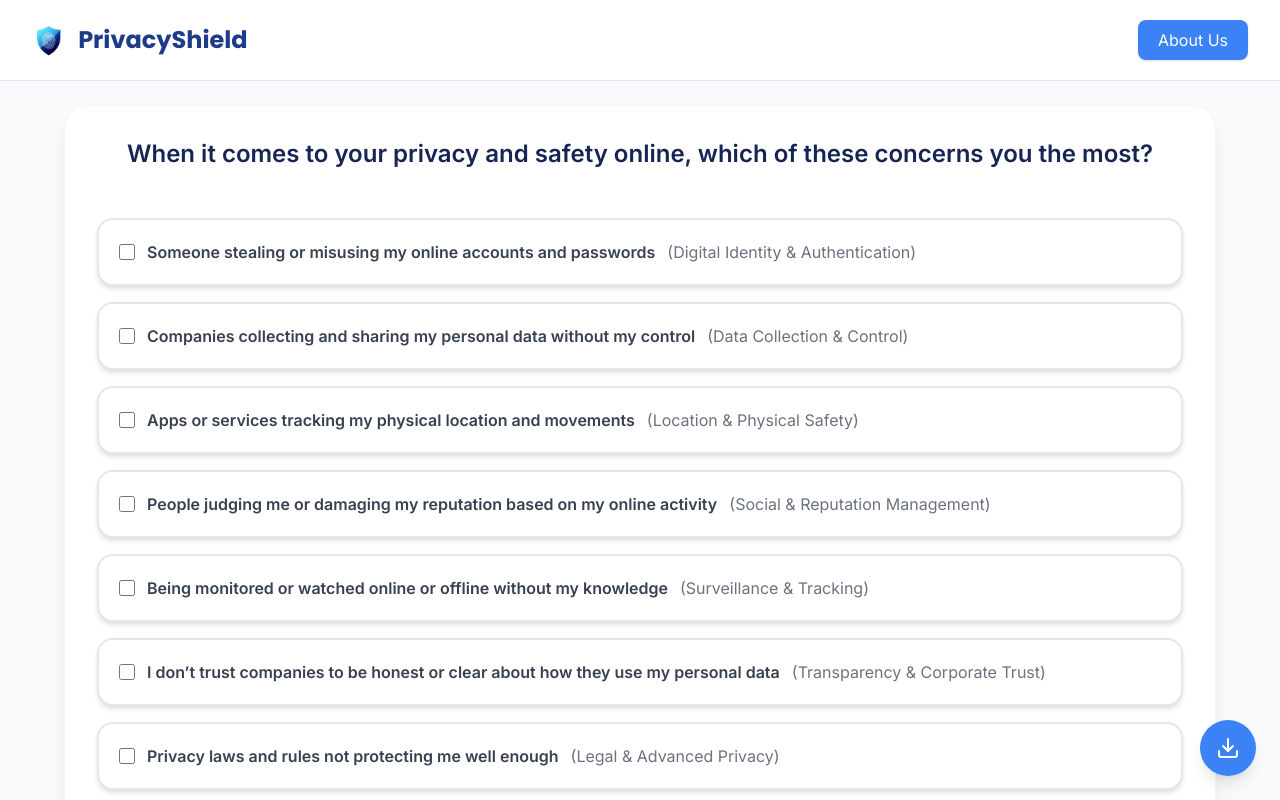
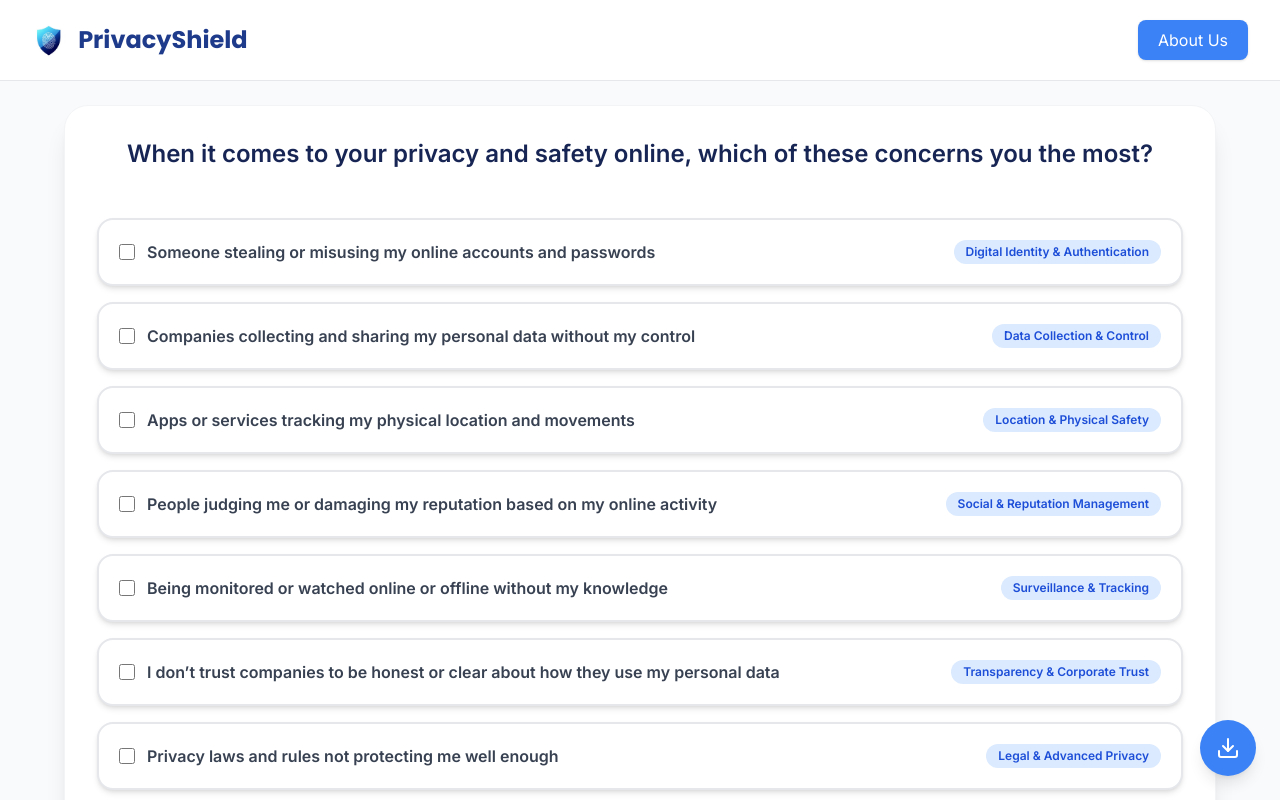
Before and after one commit to js164/PrivacyShield, a React (Vite) app in the folder frontend/privacyshield/: page /initialassesment in a window 1280 px wide. Shown: the top 800 px of the page. Built offline with nearby package versions, Linux system fonts and the light colour scheme; no server answers; what chartjs-plugin-datalabels would draw is missing.

Commit message:
initial question ui fix

```diff
--- a/frontend/privacyshield/src/components/InitialAssesment.jsx
+++ b/frontend/privacyshield/src/components/InitialAssesment.jsx
@@ -43,8 +43,7 @@ export default function QuestionPage() {
               <div
                 key={opt.id}
                 onClick={() => toggleSelect(opt.text)}
-              className={`flex items-center gap-3 cursor-pointer rounded-2xl shadow-md transition transform hover:scale-[1.02] border-2 p-5 text-left font-semibold text-base ${
-                selected.includes(opt.text)
+                className={`flex items-center gap-3 cursor-pointer rounded-2xl shadow-md transition transform hover:scale-[1.02] border-2 p-5 text-left font-semibold text-base ${selected.includes(opt.text)
                     ? "border-blue-300 bg-blue-50"
                     : "border-gray-200 bg-white text-gray-700 hover:border-blue-300 hover:bg-blue-50"
                   }`}
@@ -56,17 +55,24 @@ export default function QuestionPage() {
                   className="w-4 h-4 text-blue-500 border-gray-300 rounded cursor-pointer"
                   onClick={(e) => e.stopPropagation()} // prevent double toggle
                 />
-              {opt.text}<span className="text-gray-500 font-normal">({QUESTION_CATEGORIES[opt.category]})</span>
+                <span>{opt.text}</span>
+                <span
+                  className="text-xs font-semibold py-1 px-3 rounded-full bg-blue-100 text-blue-700 ml-auto"
+                  title={QUESTION_CATEGORIES[opt.category]}
+                >
+                  {QUESTION_CATEGORIES[opt.category]}
+                </span>
               </div>
             ))}
           </div>
+
+
 
           <div className="mt-8 flex justify-center">
             <button
               disabled={selected.length === 0}
               onClick={handleSubmit}
-            className={`rounded-2xl px-8 py-3 text-lg font-bold shadow-lg transition-all duration-300 ${
-              selected.length > 0
+              className={`rounded-2xl px-8 py-3 text-lg font-bold shadow-lg transition-all duration-300 ${selected.length > 0
                   ? "bg-blue-400 text-white rounded-lg hover:bg-primary-blue disabled:opacity-50"
                   : "bg-gray-300 text-gray-500 cursor-not-allowed"
                 }`}
```
Lines whose indentation alone changed are shown as unchanged.
